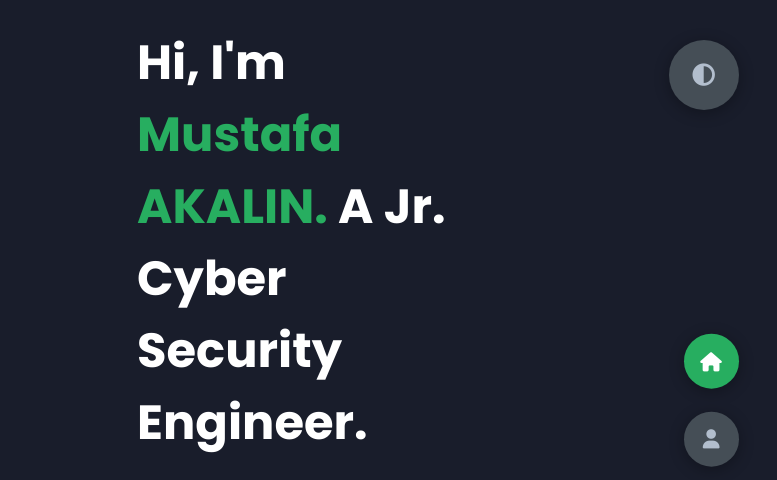
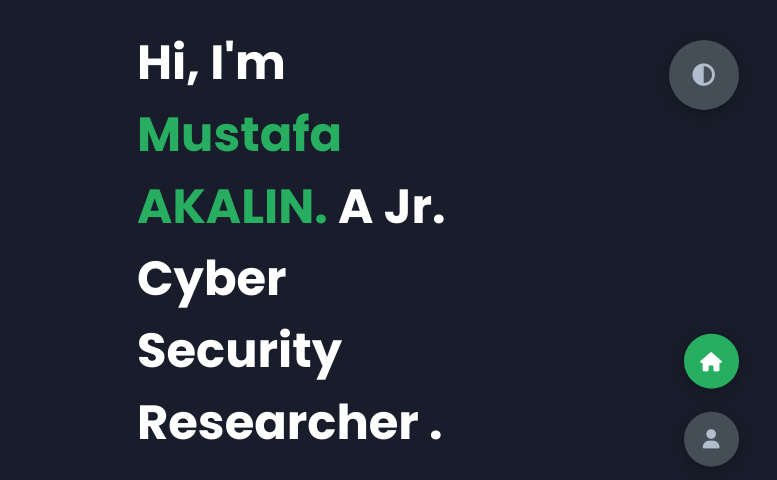
Before and after one commit to mustafaakalin/mustafaakalin.github.io, a plain HTML site: page index.html in a window 1280 px wide. Shown: the top 480 px of the page, 503-1280 px from the left. Drawn offline with Linux system fonts and the light colour scheme.

Commit message:
Update index.html

```diff
--- a/index.html
+++ b/index.html
@@ -24,7 +24,7 @@
             <div class="right-header">
                 <h1 class="name">
                     Hi, I'm <span>Mustafa AKALIN.</span>
-                    A Jr. Cyber Security Engineer.
+                    A Jr. Cyber Security Researcher .
                 </h1>
                 <p>
                     i have a great admiration for WEB projects, I am in love with Cyber Security And I am always willing to improve myself.
```
